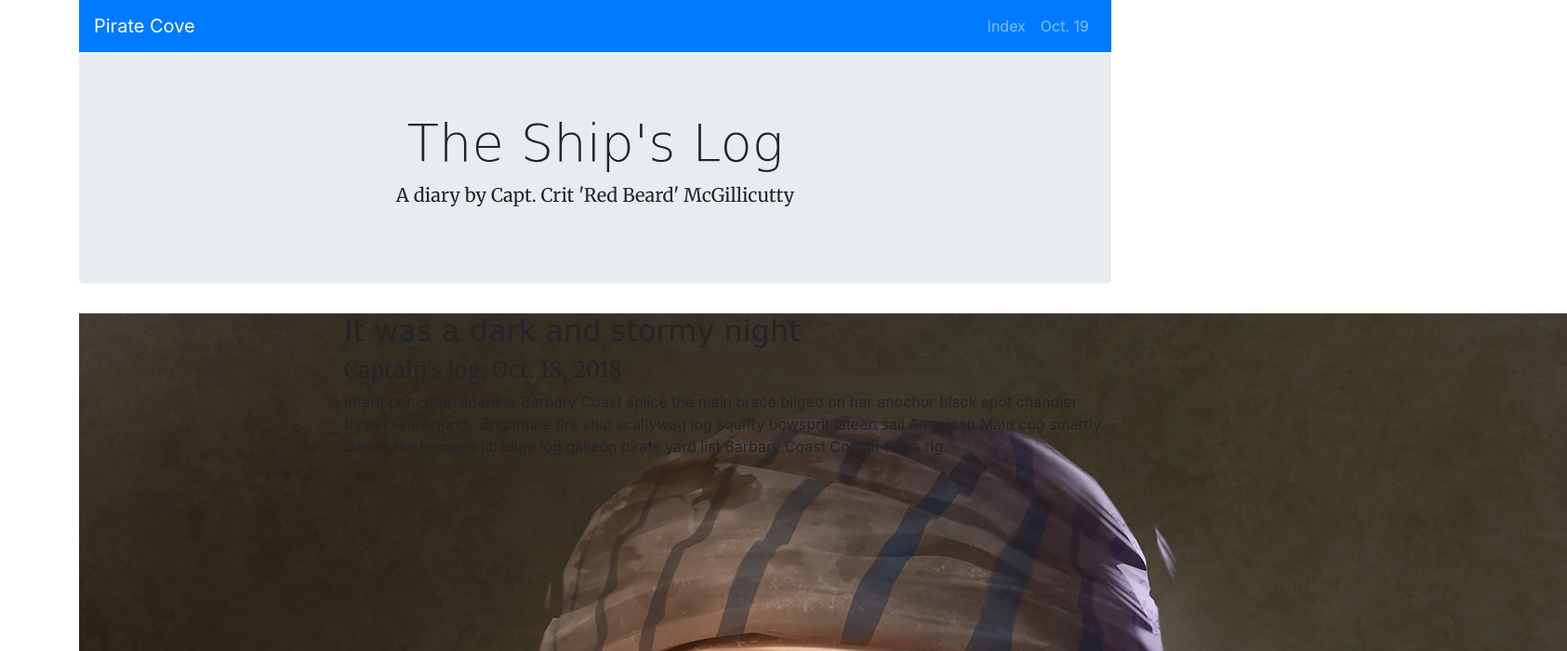
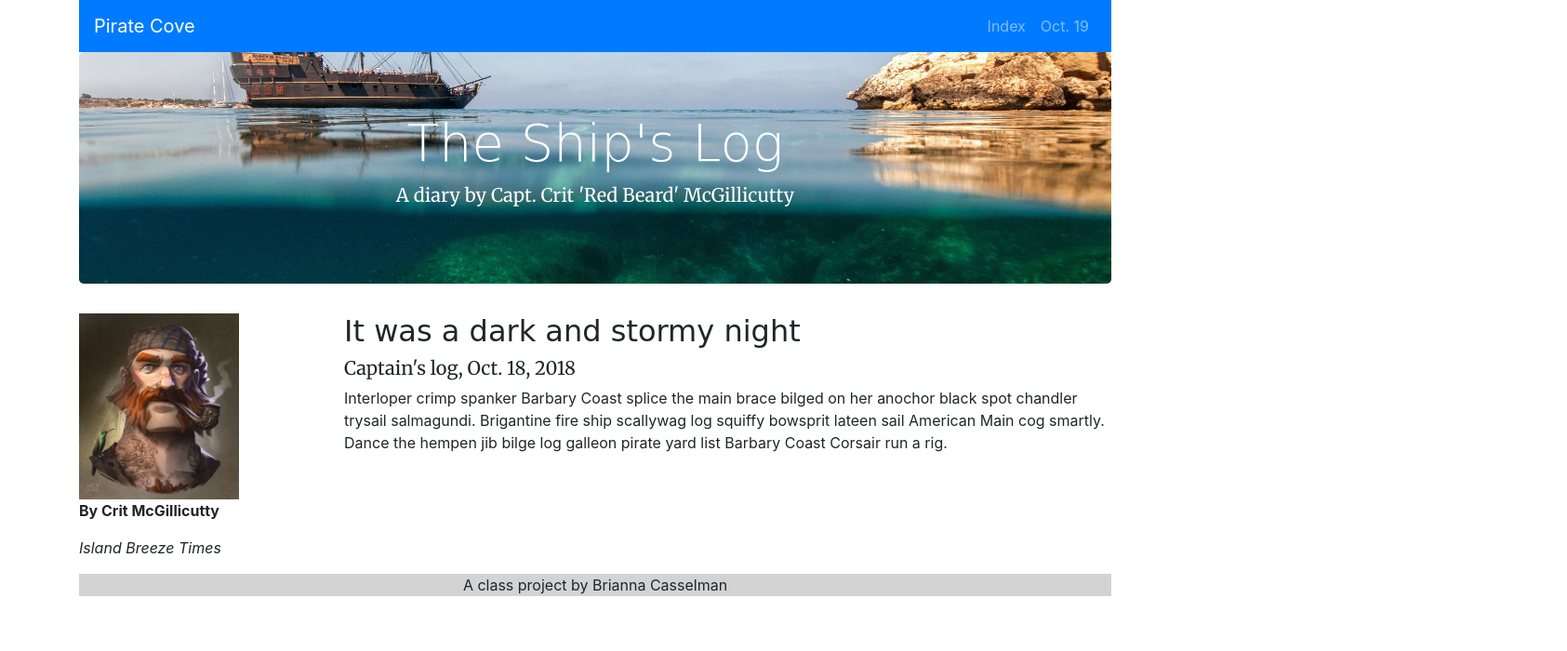
Before and after one commit to BriannaCasselman/brianna-bootstrap-practice, a website: page docs/index.html in a window 1280 px wide. Shown: the top 700 px of the page at 93% size, 1685 px wide, since content can reach past the window. Drawn offline with Linux system fonts and the light colour scheme; files whose address does not match are found by name; a web font is replaced by a local one.

Commit message:
photos and stuff

```diff
--- a/docs/index.html
+++ b/docs/index.html
@@ -24,7 +24,7 @@
         </ul>
       </div>
     </nav>
-    <div class="jumbotron" style="background-image: url(..//media/pirate-ship.jpg)">
+    <div class="jumbotron">
       <h1 class="display-4">The Ship's Log</h1>
       <p class="lead">A diary by Capt. Crit 'Red Beard' McGillicutty</p>
     </div>
@@ -40,7 +40,7 @@
       </div>
       <div class="col-md-9">
         <h2>It was a dark and stormy night</h2>
-        <h4>Captain's log, Oct. 18, 2018</h4>
+        <h5>Captain's log, Oct. 18, 2018</h5>
         <p>Interloper crimp spanker Barbary Coast splice the main brace bilged on her anochor black spot chandler trysail salmagundi. Brigantine fire ship scallywag log squiffy bowsprit lateen sail American Main cog smartly. Dance the hempen jib bilge log galleon pirate yard list Barbary Coast Corsair run a rig.</p>
       </div>
     </div>
--- a/src/scss/styles.scss
+++ b/src/scss/styles.scss
@@ -15,17 +15,11 @@
   text-decoration: underline;
 }
 
-
 .jumbotron {
-  background-image: url(..//media/pirate-ship.jpg);
+  background-image: url(../media/pirate-ship.jpg);
   background-size: cover;
-  background-repeat: none;
+  background-repeat: no-repeat;
   background-position: center;
-}
-
-.footer {
-  padding: 10px;
-  background-color: grey;
 }
 
 h1, h2 {
@@ -34,12 +28,21 @@ h1, h2 {
 
 .lead, h1 {
   text-align: center;
+  color: white;
 }
 
-.lead, h4 {
+.lead, h5 {
   font-family: 'Merriweather', serif;
 }
 
 .page-footer {
   background-color: #D3D3D3;
 }
+
+footer {
+  text-align: center;
+}
+
+img {
+  height: 200px;
+}
```
Also changed, not shown: src/html/index.html (+2 -2 lines), docs/css/styles.css, docs/media/kraken01.jpg (renamed from media/kraken01.jpg), docs/media/kraken02.jpg (renamed from media/kraken02.jpg), docs/media/kraken03.jpg (renamed from media/kraken03.jpg), docs/media/pirate-photos/kraken01.jpg (deleted), docs/media/pirate-photos/kraken02.jpg (deleted), docs/media/pirate-photos/kraken03.jpg (deleted), docs/media/pirate-photos/pirate-ship.jpg (deleted), docs/media/pirate-photos/pirate.jpg (deleted), docs/media/pirate-ship.jpg (renamed from media/pirate-ship.jpg), docs/media/pirate.jpg (renamed from media/pirate.jpg).
